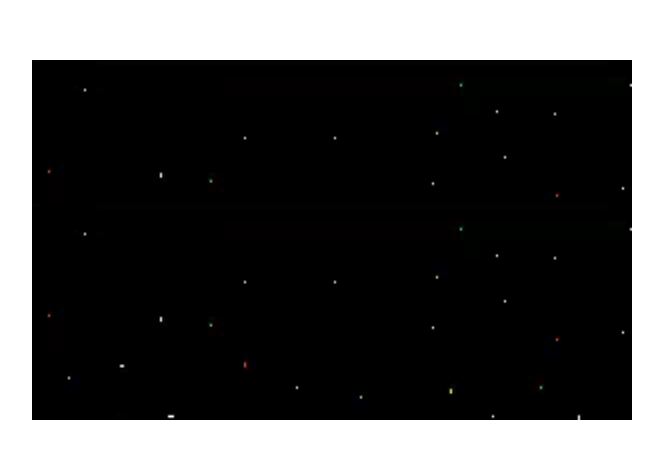
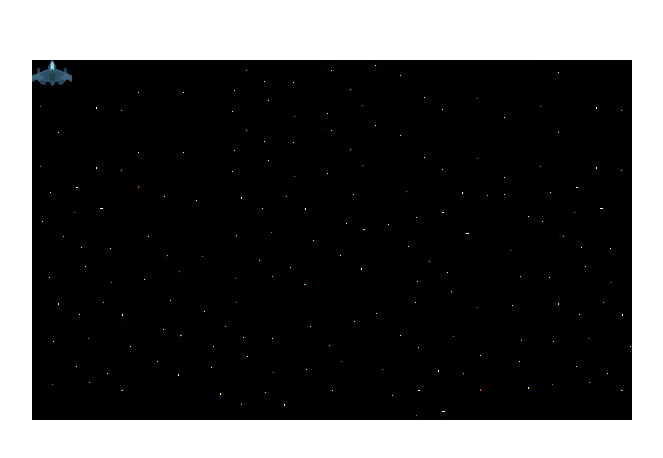
Before and after one commit to dule012/Galaxy-game-Canvas, a plain HTML site: page index.html in a window 1280 px wide. Shown: the part 160-618 px from the top of the page, without its empty margins (308-971 px from the left). Drawn offline with Linux system fonts and the light colour scheme.

Commit message:
add new flow

```diff
--- a/index.html
+++ b/index.html
@@ -8,7 +8,7 @@
   </head>
 
   <body>
-    <canvas id="canvas"></canvas>
+    <canvas width="600px" height="360px" id="canvas"></canvas>
     <script type="module" src="./scripts/index.js"></script>
   </body>
 </html>
--- a/scripts/components/background.js
+++ b/scripts/components/background.js
@@ -1,15 +1,16 @@
-import Game from "./game.js";
+import Container from "../container/index.js";
 import { background } from "../../constants/index.js";
 
-class Background extends Game {
-  constructor(animationFrameID, bg) {
+class Background extends Container {
+  constructor(animationFrameID, image, gameData) {
     super();
-    this.bg = bg;
     this.animationFrameID = animationFrameID;
+    this.image = image;
+    this.gameData = gameData;
   }
 
   draw() {
-    this.ctx.drawImage(this.bg, background.x, background.y);
+    this.ctx.drawImage(this.image, background.x, background.y);
     super.endGame(this.animationFrameID);
   }
 }
--- a/scripts/components/ship.js
+++ b/scripts/components/ship.js
@@ -1,8 +1,15 @@
-import Game from "./game.js";
+import Container from "../container/index.js";
 
-class Ship extends Game {
-  constructor() {
+class Ship extends Container {
+  constructor(animationFrameId, image, gameData) {
     super();
+    this.animationFrameId = animationFrameId;
+    this.image = image;
+    this.gameData = gameData;
+  }
+
+  draw() {
+    this.ctx.drawImage(this.image, 0, 0);
   }
 }
 
--- a/scripts/components/game.js
+++ b/scripts/container/index.js
@@ -3,16 +3,14 @@ import { getHtmlElement } from "../../utility/helpers.js";
 const CANVAS = "#canvas";
 const CANVAS_CONTEXT = "2d";
 
-class Game {
+class Container {
   constructor() {
     this.ctx = getHtmlElement(CANVAS).getContext(CANVAS_CONTEXT);
     this.bgSliding = 0;
-    this.shipMove = 0;
+    this.shipPosition = 0;
   }
 
-  update() {
-    this.bgSliding += 1;
-  }
+  update() {}
 
   initEvents() {
     window.addEventListener("keydown", () => {});
@@ -23,4 +21,4 @@ class Game {
   }
 }
 
-export default Game;
+export default Container;
--- a/scripts/index.js
+++ b/scripts/index.js
@@ -1,12 +1,13 @@
-import Game from "./components/game.js";
+import Container from "./container/index.js";
 import Background from "./components/background.js";
+import Ship from "./components/ship.js";
 import { images } from "../constants/index.js";
 import { loadImages, transformArrayToObject } from "../utility/helpers.js";
 
-class App extends Game {
+class App extends Container {
   constructor() {
     super();
-    this.con = new Game();
+    this.container = new Container();
   }
 
   init() {
@@ -32,12 +33,15 @@ class App extends Game {
 
   loop(imagesObj) {
     const { bg, bullet_enemy, bullet_ship, enemy, ship } = imagesObj;
-    this.con.update();
+
+    this.container.update();
+
     this.animationFrameID = window.requestAnimationFrame(
       this.loop.bind(this, imagesObj)
     );
 
-    new Background(this.animationFrameID, bg).draw();
+    new Background(this.animationFrameID, bg, this.container).draw();
+    new Ship(this.animationFrameID, ship, this.container).draw();
   }
 }
 
--- a/styles/index.css
+++ b/styles/index.css
@@ -10,8 +10,3 @@ body {
   align-items: center;
   height: 100vh;
 }
-
-#canvas {
-  width: 600px;
-  height: 360px;
-}
```
